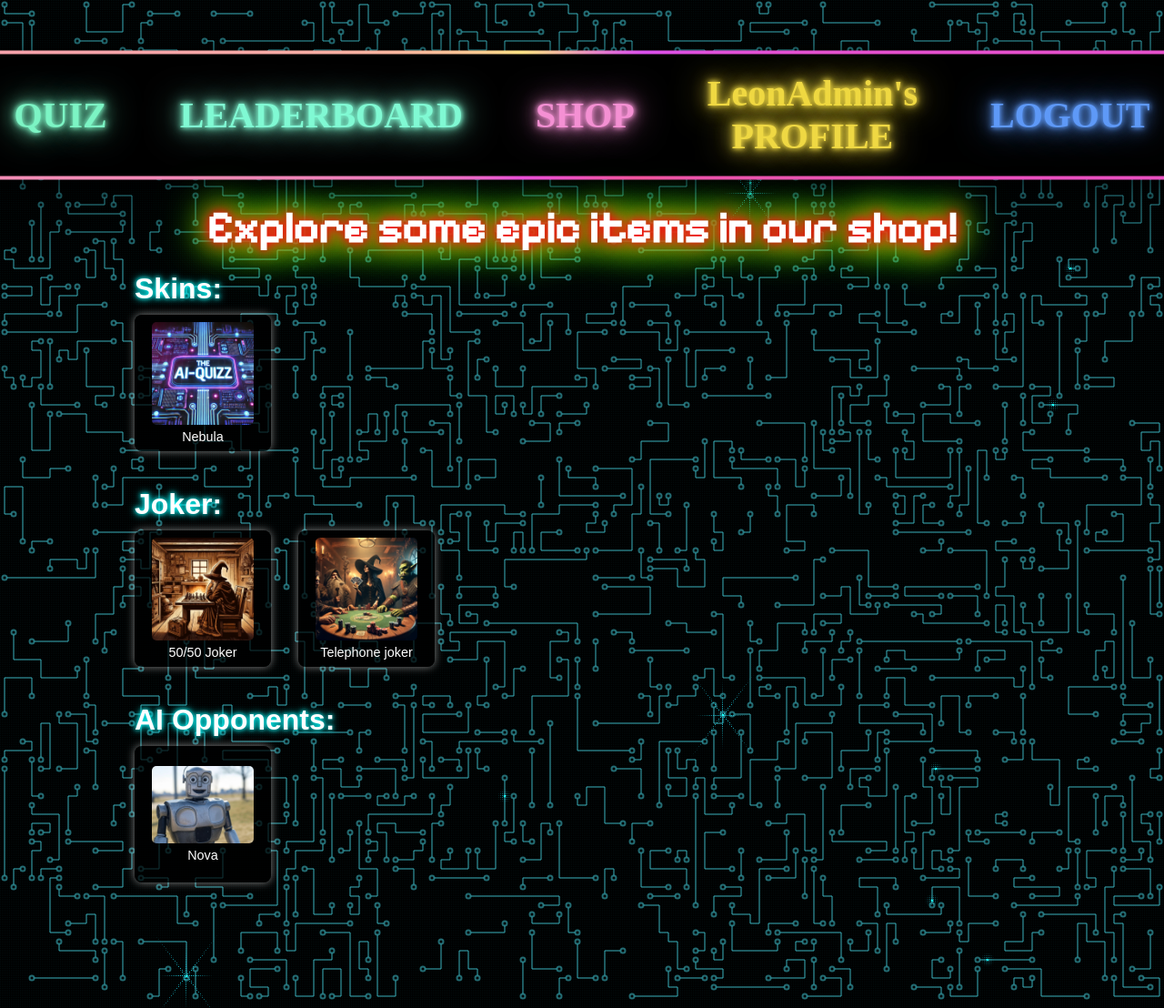
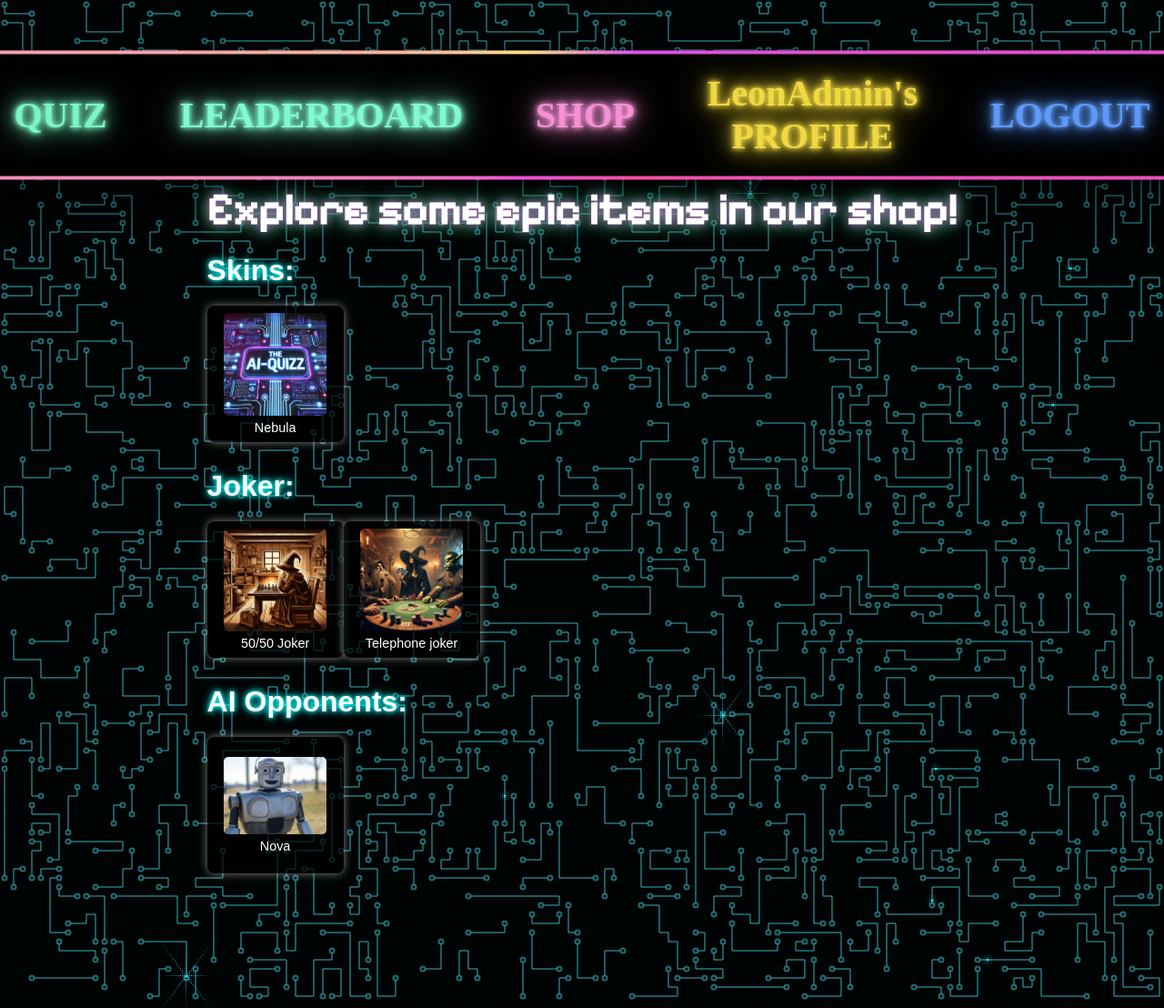
Before and after one commit to dci-fbw-p-24-e03/FinalProjectFOLK, a Django app: page /shop/ in a window 1280 px wide. Shown: the whole page at 91% size. Run offline with Django 5.2, Linux system fonts and the light colour scheme; a user stored in the database is signed in; data comes from the database, SQL or seed files in the repository; some web fonts are replaced.

Commit message:
edited css files to harmonize them

```diff
--- a/accounts/templates/leaderboard.html
+++ b/accounts/templates/leaderboard.html
@@ -2,9 +2,7 @@
 {% load static %}
 {% block title %}The AI-Quiz - Leaderboard{% endblock %}
 {% block content %}
-<div class="leaderboard">
-    <link rel="stylesheet" href="{% static 'css/leaderboard.css' %}" />
-    <link href="https://fonts.googleapis.com/css2?family=Pixelify+Sans&display=swap" rel="stylesheet">
+<div class="base-container leaderboard">
     <h1>Leaderboard</h1>
     <div class="leaderboard-container">
         <table>
--- a/accounts/templates/leaderboard_partial.html
+++ b/accounts/templates/leaderboard_partial.html
@@ -1,4 +1,4 @@
-<div class="leaderboard">
+<div class="base-container leaderboard">
     <h1>Leaderboard</h1>
     <div class="leaderboard-container">
         <table>
--- a/shop/templates/shop.html
+++ b/shop/templates/shop.html
@@ -4,14 +4,9 @@
 The AI-Quiz - Shop
 {% endblock %}
 {% block content %}
-<div class="shop-container">
-  <link
-    href="https://fonts.googleapis.com/css2?family=Pixelify+Sans&display=swap"
-    rel="stylesheet"
-  />
-  <link rel="stylesheet" href="{% static 'css/shop.css' %}" />
+<div class="base-container shop">
   <h1>Explore some epic items in our shop!</h1>
-
+  <div class="content-container transparent">
     <h2>Skins:</h2>
     <div class="product-category">
       {% for product in products %} {% if product.category == "skins" %}
@@ -93,4 +88,5 @@ The AI-Quiz - Shop
       {% endif %} {% endfor %}
     </div>
   </div>
+</div>
 {% endblock %}
--- a/static/css/leaderboard.css
+++ b/static/css/leaderboard.css
@@ -1,35 +1,51 @@
-.leaderboard {
+/* .leaderboard {
   padding: 20px;
   background-color: transparent;
-}
+} */
 
 .leaderboard-container {
   background-color: rgba(0, 0, 0, 0.7);
   padding: 40px;
   border-radius: 16px;
   box-shadow: 0 0 10px rgba(255, 255, 255, 0.5);
-    width: 75vw;
-    max-width: none;
-    margin: 0;
+  /* width: 80vw; */
+  /* max-width: none; */
+  /* margin: 0; */
 }
 
-h1 {
+/* .base-container h1 {
   text-align: center;
-    font-family: 'Pixelify Sans', sans-serif;
+  font-family: "Pixelify Sans", sans-serif;
   color: #fff;
   margin-bottom: 40px;
   font-size: 3em;
-    text-shadow: 0 0 10px #ff00ff, 0 0 20px #ff00ff, 0 0 30px #00ffff, 0 0 40px #00ffff, 0 0 50px #ffff00, 0 0 60px #ffff00;
+  text-shadow: 0 0 10px #ff00ff, 0 0 20px #ff00ff, 0 0 30px #00ffff,
+    0 0 40px #00ffff, 0 0 50px #ffff00, 0 0 60px #ffff00;
   animation: rainbow-glow 3s ease-in-out infinite;
+} */
+
+/* @keyframes rainbow-glow {
+  0% {
+    text-shadow: 0 0 10px #ff00ff, 0 0 20px #ff00ff, 0 0 30px #00ffff,
+      0 0 40px #00ffff, 0 0 50px #ffff00, 0 0 60px #ffff00;
   }
-
-@keyframes rainbow-glow {
-  0% { text-shadow: 0 0 10px #ff00ff, 0 0 20px #ff00ff, 0 0 30px #00ffff, 0 0 40px #00ffff, 0 0 50px #ffff00, 0 0 60px #ffff00; }
-  25% { text-shadow: 0 0 10px #ff0000, 0 0 20px #ff0000, 0 0 30px #ffff00, 0 0 40px #ffff00, 0 0 50px #00ff00, 0 0 60px #00ff00; }
-  50% { text-shadow: 0 0 10px #00ff00, 0 0 20px #00ff00, 0 0 30px #0000ff, 0 0 40px #0000ff, 0 0 50px #ff00ff, 0 0 60px #ff00ff; }
-  75% { text-shadow: 0 0 10px #0000ff, 0 0 20px #0000ff, 0 0 30px #ff0000, 0 0 40px #ff0000, 0 0 50px #ffff00, 0 0 60px #ffff00; }
-  100% { text-shadow: 0 0 10px #ff00ff, 0 0 20px #ff00ff, 0 0 30px #00ffff, 0 0 40px #00ffff, 0 0 50px #ffff00, 0 0 60px #ffff00; }
+  25% {
+    text-shadow: 0 0 10px #ff0000, 0 0 20px #ff0000, 0 0 30px #ffff00,
+      0 0 40px #ffff00, 0 0 50px #00ff00, 0 0 60px #00ff00;
   }
+  50% {
+    text-shadow: 0 0 10px #00ff00, 0 0 20px #00ff00, 0 0 30px #0000ff,
+      0 0 40px #0000ff, 0 0 50px #ff00ff, 0 0 60px #ff00ff;
+  }
+  75% {
+    text-shadow: 0 0 10px #0000ff, 0 0 20px #0000ff, 0 0 30px #ff0000,
+      0 0 40px #ff0000, 0 0 50px #ffff00, 0 0 60px #ffff00;
+  }
+  100% {
+    text-shadow: 0 0 10px #ff00ff, 0 0 20px #ff00ff, 0 0 30px #00ffff,
+      0 0 40px #00ffff, 0 0 50px #ffff00, 0 0 60px #ffff00;
+  }
+} */
 
 table {
   border-collapse: collapse;
@@ -39,12 +55,21 @@ table {
   overflow: hidden;
 }
 
-th:nth-child(1) { width: 5%; }
-th:nth-child(2) { width: 15%; }
-th:nth-child(3) { width: 15%; }
-th:nth-child(4) { width: 65%; }
+th:nth-child(1) {
+  width: 5%;
+}
+th:nth-child(2) {
+  width: 15%;
+}
+th:nth-child(3) {
+  width: 15%;
+}
+th:nth-child(4) {
+  width: 65%;
+}
 
-th, td {
+th,
+td {
   padding: 20px;
   text-align: center;
 }
@@ -58,7 +83,6 @@ th {
 #stars-header {
   cursor: pointer;
   transition: background-color 0.3s ease, color 0.3s ease;
-
 }
 
 #stars-header:hover {
--- a/static/css/shop.css
+++ b/static/css/shop.css
@@ -1,17 +1,16 @@
-
-.shop-container {
+.base-container {
   font-family: Arial, sans-serif;
-    padding: 20px;
+  /* padding: 40px; */
   color: white;
-    width: 80vw;
-    align-self: stretch;
-    margin: 0px;
+  width: fit-content;
+  /* align-self: stretch; */
+  /* margin: 0; */
 }
 
-h1 {
+.base-container h1 {
   text-align: center;
-    font-family: 'Pixelify Sans', sans-serif;
-    color: #fff;
+  font-family: "Pixelify Sans", sans-serif;
+  /* color: #fff; */
   margin-bottom: 20px;
   font-size: 3em;
   text-shadow: 0 0 10px #ff00ff, 0 0 20px #ff00ff, 0 0 30px #00ffff,
@@ -20,19 +19,43 @@ h1 {
 }
 
 @keyframes rainbow-glow {
-    0%   { text-shadow: 0 0 10px #ff00ff, 0 0 20px #ff00ff, 0 0 30px #00ffff,
-                 0 0 40px #00ffff, 0 0 50px #ffff00, 0 0 60px #ffff00; }
-    25%  { text-shadow: 0 0 10px #ff0000, 0 0 20px #ff0000, 0 0 30px #ffff00,
-                 0 0 40px #ffff00, 0 0 50px #00ff00, 0 0 60px #00ff00; }
-    50%  { text-shadow: 0 0 10px #00ff00, 0 0 20px #00ff00, 0 0 30px #0000ff,
-                 0 0 40px #0000ff, 0 0 50px #ff00ff, 0 0 60px #ff00ff; }
-    75%  { text-shadow: 0 0 10px #0000ff, 0 0 20px #0000ff, 0 0 30px #ff0000,
-                 0 0 40px #ff0000, 0 0 50px #ffff00, 0 0 60px #ffff00; }
-    100% { text-shadow: 0 0 10px #ff00ff, 0 0 20px #ff00ff, 0 0 30px #00ffff,
-                 0 0 40px #00ffff, 0 0 50px #ffff00, 0 0 60px #ffff00; }
+  0% {
+    text-shadow: 0 0 10px #ff00ff, 0 0 20px #ff00ff, 0 0 30px #00ffff,
+      0 0 40px #00ffff, 0 0 50px #ffff00, 0 0 60px #ffff00;
+  }
+  25% {
+    text-shadow: 0 0 10px #ff0000, 0 0 20px #ff0000, 0 0 30px #ffff00,
+      0 0 40px #ffff00, 0 0 50px #00ff00, 0 0 60px #00ff00;
+  }
+  50% {
+    text-shadow: 0 0 10px #00ff00, 0 0 20px #00ff00, 0 0 30px #0000ff,
+      0 0 40px #0000ff, 0 0 50px #ff00ff, 0 0 60px #ff00ff;
+  }
+  75% {
+    text-shadow: 0 0 10px #0000ff, 0 0 20px #0000ff, 0 0 30px #ff0000,
+      0 0 40px #ff0000, 0 0 50px #ffff00, 0 0 60px #ffff00;
+  }
+  100% {
+    text-shadow: 0 0 10px #ff00ff, 0 0 20px #ff00ff, 0 0 30px #00ffff,
+      0 0 40px #00ffff, 0 0 50px #ffff00, 0 0 60px #ffff00;
+  }
 }
 
-h2 {
+/* .content-container {
+  display: flex;
+  flex-direction: column;
+  align-items: center;
+  gap: 20px;
+  overflow: auto;
+} */
+
+.content-container.transparent{
+  display: flex;
+  flex-direction: column;
+  gap: 10px;
+}
+
+.content-container h2 {
   font-size: 2em;
   text-shadow: 0 0 5px #00ffff, 0 0 10px #00ffff;
   margin-bottom: 10px;
@@ -41,8 +64,8 @@ h2 {
 .product-category {
   display: flex;
   flex-wrap: wrap;
-    gap: 30px;
-    margin-bottom: 20px;
+  /* gap: 30px; */
+  /* margin-bottom: 20px; */
 }
 
 .product-box {
@@ -131,7 +154,7 @@ h2 {
 
 /* Buy Button inside the Hover Details Box */
 .hover-details .btn {
-    background-color: #4CAF50;
+  background-color: #4caf50;
   color: white;
   padding: 8px 12px;
   text-decoration: none;
```
Also changed, not shown: shop/templates/shop_partial.html (+4 -3 lines). Lines whose indentation alone changed are shown as unchanged.
